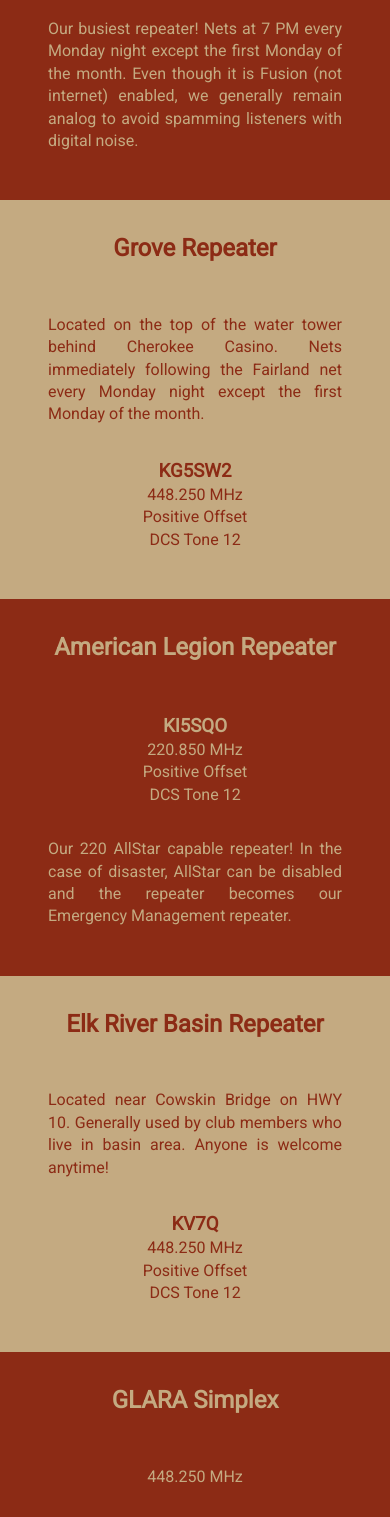
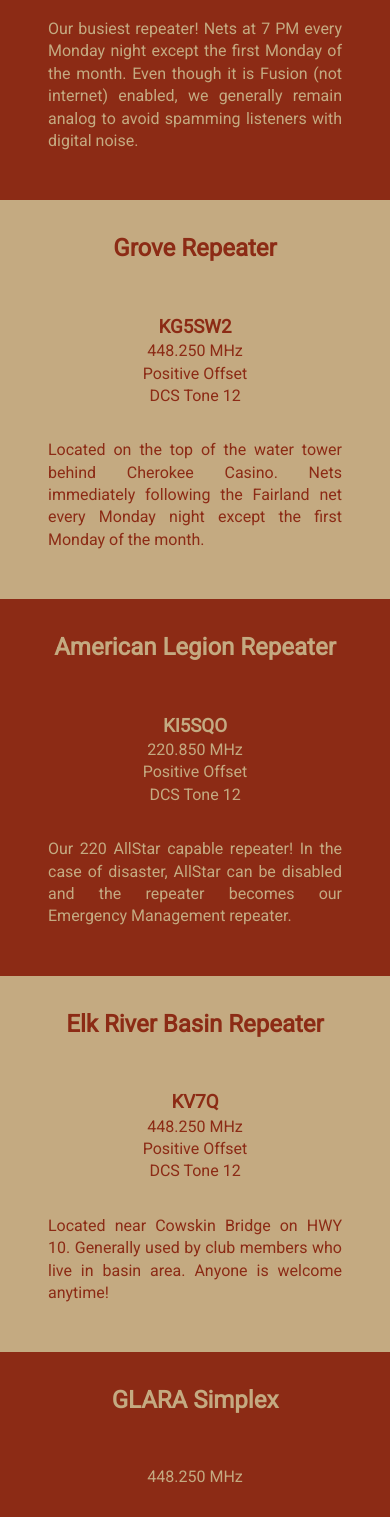
Before and after one commit to temetvince/website-glara, a React (Create React App) app: page / in a window 390 px wide. Shown: the part 904-2421 px from the top of the page. Built offline with nearby package versions, Linux system fonts and the light colour scheme; a web font is replaced by a local one.

Commit message:
Fix ordering of repeaters

```diff
--- a/src/Style.css
+++ b/src/Style.css
@@ -341,6 +341,14 @@
    display: flex;
 }
 
+.flex-column-reverse {
+   flex-direction: column-reverse;
+}
+
+.flex-row-reverse {
+   flex-direction: row-reverse;
+}
+
 .flex-row {
    flex-direction: row;
 }
--- a/src/components/main/Main.css
+++ b/src/components/main/Main.css
@@ -67,7 +67,7 @@
    }
 
    .flex {
-      flex-direction: column;
+      flex-direction: column !important;
       text-align: center;
    }
 }
--- a/src/components/main/Main.tsx
+++ b/src/components/main/Main.tsx
@@ -54,12 +54,7 @@ const Main = () => {
 
          <div className="container grid bg-primary text-right">
             <h2 className="container secondary">Grove Repeater</h2>
-            <div className="container flex">
-               <text className="container secondary centered text-justify flex-two-third">
-                  Located on the top of the water tower behind Cherokee Casino.
-                  Nets immediately following the Fairland net every Monday night
-                  except the first Monday of the month.
-               </text>
+            <div className="container flex flex-row-reverse">
                <ul className="container secondary flex-one-third">
                   <li>
                      <h3 className="secondary">KG5SW2</h3>
@@ -68,6 +63,11 @@ const Main = () => {
                   <li>Positive Offset</li>
                   <li>DCS Tone 12</li>
                </ul>
+               <text className="container secondary centered text-justify flex-two-third">
+                  Located on the top of the water tower behind Cherokee Casino.
+                  Nets immediately following the Fairland net every Monday night
+                  except the first Monday of the month.
+               </text>
             </div>
          </div>
 
@@ -92,11 +92,7 @@ const Main = () => {
 
          <div className="container grid bg-primary text-right">
             <h2 className="container secondary">Elk River Basin Repeater</h2>
-            <div className="container flex">
-               <text className="container secondary centered text-justify flex-two-third">
-                  Located near Cowskin Bridge on HWY 10. Generally used by club
-                  members who live in basin area. Anyone is welcome anytime!
-               </text>
+            <div className="container flex flex-row-reverse">
                <ul className="container secondary flex-one-third">
                   <li>
                      <h3 className="secondary">KV7Q</h3>
@@ -105,6 +101,10 @@ const Main = () => {
                   <li>Positive Offset</li>
                   <li>DCS Tone 12</li>
                </ul>
+               <text className="container secondary centered text-justify flex-two-third">
+                  Located near Cowskin Bridge on HWY 10. Generally used by club
+                  members who live in basin area. Anyone is welcome anytime!
+               </text>
             </div>
          </div>
 
```
